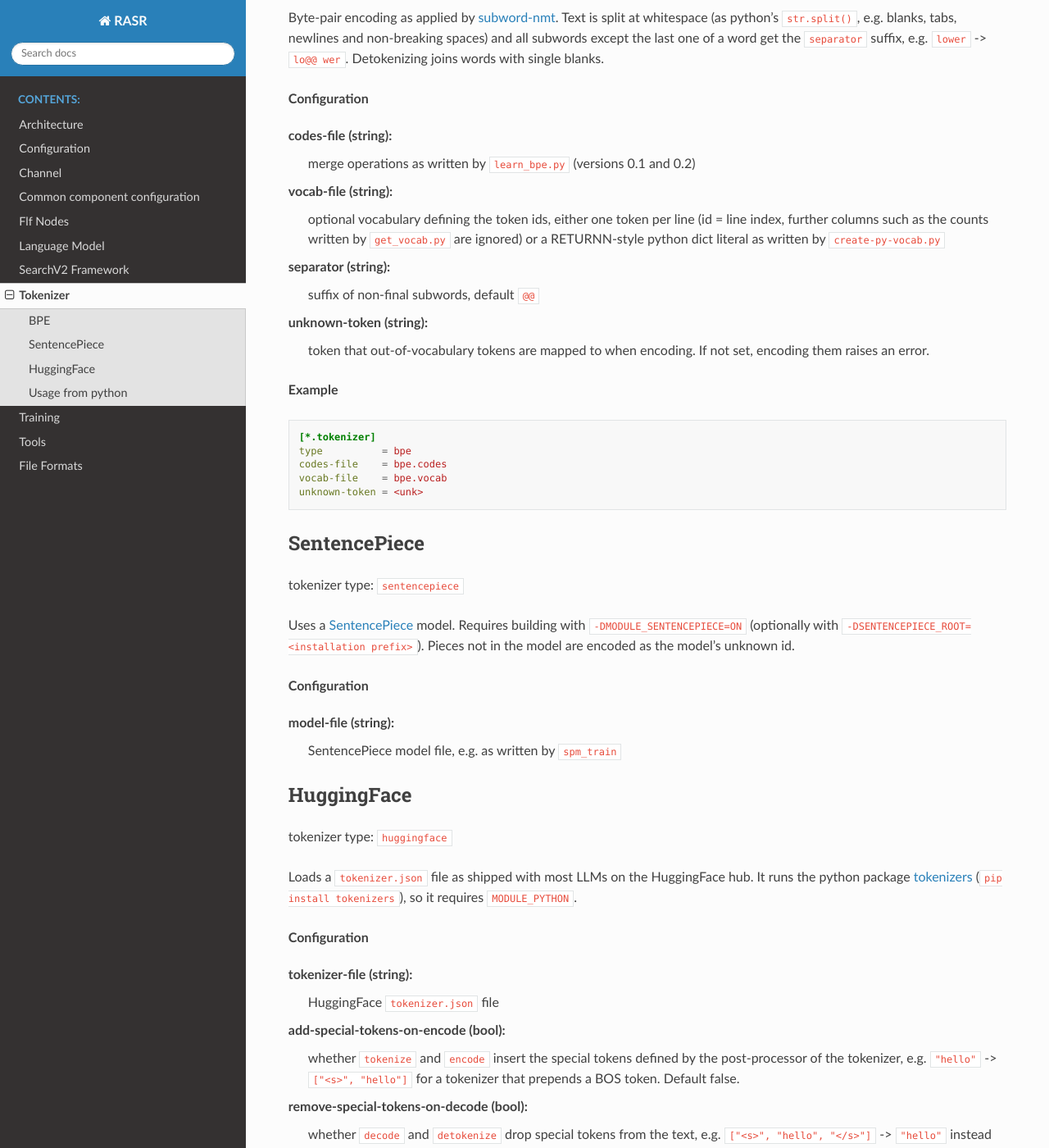
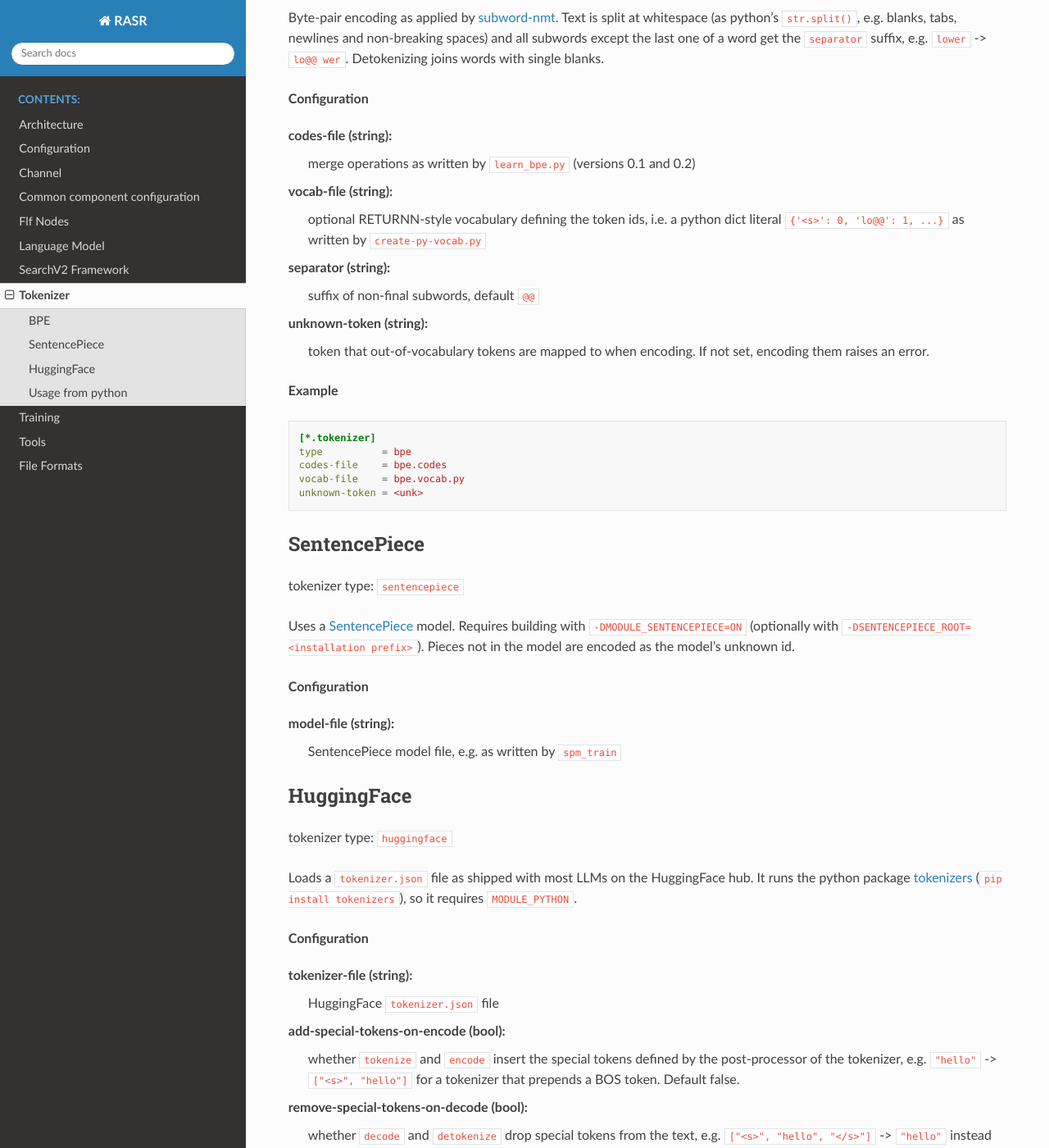
Before and after one commit to rwth-i6/rasr, a Sphinx documentation site: the page built from doc/tokenizer.rst, in a window 1280 px wide and 1400 px high, scrolled down 551 px. Shown: the whole window at 82% size. Built offline with Sphinx 7.4.7 and the Read the Docs theme 3.1.0, drawn with Linux system fonts in a browser that asks for light colours; some of the changed text lies outside the part shown.

Commit message:
Only support RETURNN-style dict vocabularies in BPE tokenizer
- Remove the line vocabulary format and its test file bpe.vocab
- Add type hints to the librasr tokenizer tests and use full config paths
- Fix detokenize call in the python tokenizer docs example

Co-Authored-By: Claude Opus 5.5 <noreply@anthropic.com>

```diff
--- a/doc/tokenizer.rst
+++ b/doc/tokenizer.rst
@@ -28,9 +28,8 @@ single blanks.
 codes-file (string):
     merge operations as written by ``learn_bpe.py`` (versions 0.1 and 0.2)
 vocab-file (string):
-    optional vocabulary defining the token ids, either one token per line (id = line index, further columns such as
-    the counts written by ``get_vocab.py`` are ignored) or a RETURNN-style python dict literal as written by
-    ``create-py-vocab.py``
+    optional RETURNN-style vocabulary defining the token ids, i.e. a python dict literal ``{'<s>': 0, 'lo@@': 1, ...}``
+    as written by ``create-py-vocab.py``
 separator (string):
     suffix of non-final subwords, default ``@@``
 unknown-token (string):
```
Also changed, not shown: other parts of doc/tokenizer.rst (+3 -3 lines), 6 other files.
